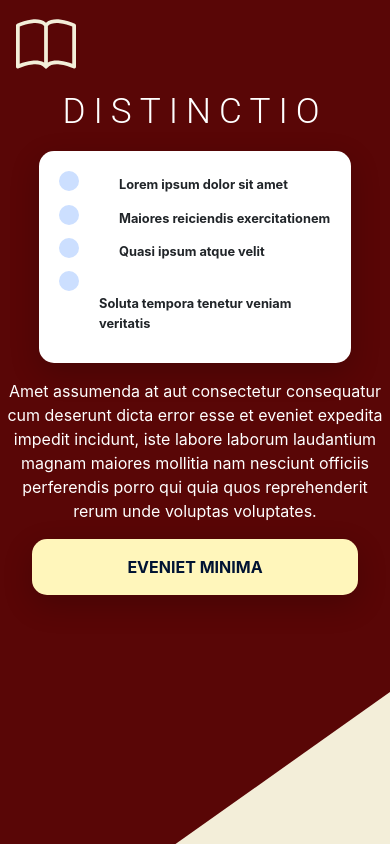
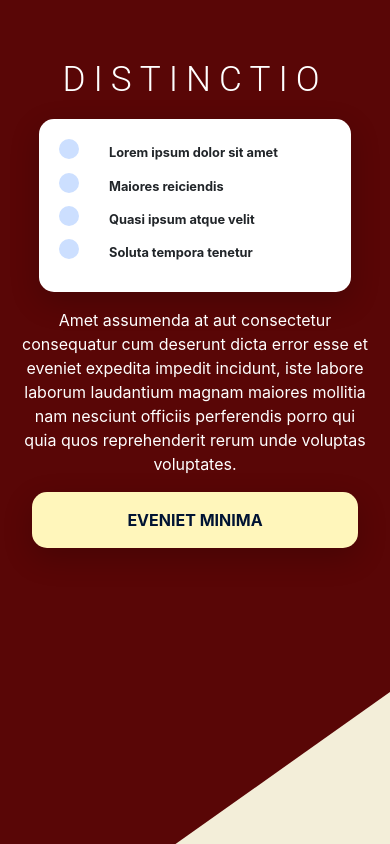
Before and after one commit to jadefr/distinctio, a Vue app: page / in a window 390 px wide. Built offline with nearby package versions, Linux system fonts and the light colour scheme.

Commit message:
Make logo invisible in mobile

```diff
--- a/src/assets/sass/views/_gallery.scss
+++ b/src/assets/sass/views/_gallery.scss
@@ -24,6 +24,11 @@
           font-weight: lighter;
           margin-top: 1em;
           cursor: pointer;
+
+          @include mobile {
+            width: 50px;
+            height: 50px;
+          }
         }
       }
 
--- a/src/assets/sass/views/_home.scss
+++ b/src/assets/sass/views/_home.scss
@@ -33,12 +33,23 @@ body {
         height: 60px;
         margin-top: 1em;
         cursor: pointer;
+
+        @include mobile {
+          //width: 50px;
+          //height: 50px;
+          visibility: hidden;
+          margin: 0
+        }
       }
 
       header {
         display: block;
         text-align: center;
         padding-top: 1em;
+
+        @include mobile {
+          padding-top: 0;
+        }
 
         h1 {
           font-family: "Roboto Light";
@@ -51,7 +62,6 @@ body {
 
           @include mobile {
             font-size: 2.2em;
-            padding-top: 0;
           }
         }
       }
@@ -98,13 +108,12 @@ body {
                 font-weight: lighter;
                 width: 20px;
                 height: 20px;
-                //margin-left: 10px;
+                //margin-right: max(30px);
               }
 
               strong {
                 display: inline-block;
-                margin-left: max(40px);
-                //padding-bottom: 10px;
+                margin-left: max(30px);
               }
             }
           }
@@ -120,7 +129,7 @@ body {
           @include mobile {
             text-align: center;
             margin: 0;
-            padding: 0;
+            padding: 0 20px;
           }
         }
       }
--- a/src/views/Home.vue
+++ b/src/views/Home.vue
@@ -26,7 +26,7 @@
             </li>
             <li>
               <b-icon icon="circle-fill" class="circle-icon"></b-icon>
-              <strong>Maiores reiciendis exercitationem</strong>
+              <strong>Maiores reiciendis</strong>
             </li>
             <li>
               <b-icon icon="circle-fill" class="circle-icon"></b-icon>
@@ -34,7 +34,7 @@
             </li>
             <li>
               <b-icon icon="circle-fill" class="circle-icon"></b-icon>
-              <strong>Soluta tempora tenetur veniam veritatis</strong>
+              <strong>Soluta tempora tenetur</strong>
             </li>
           </ul>
         </section>
```
